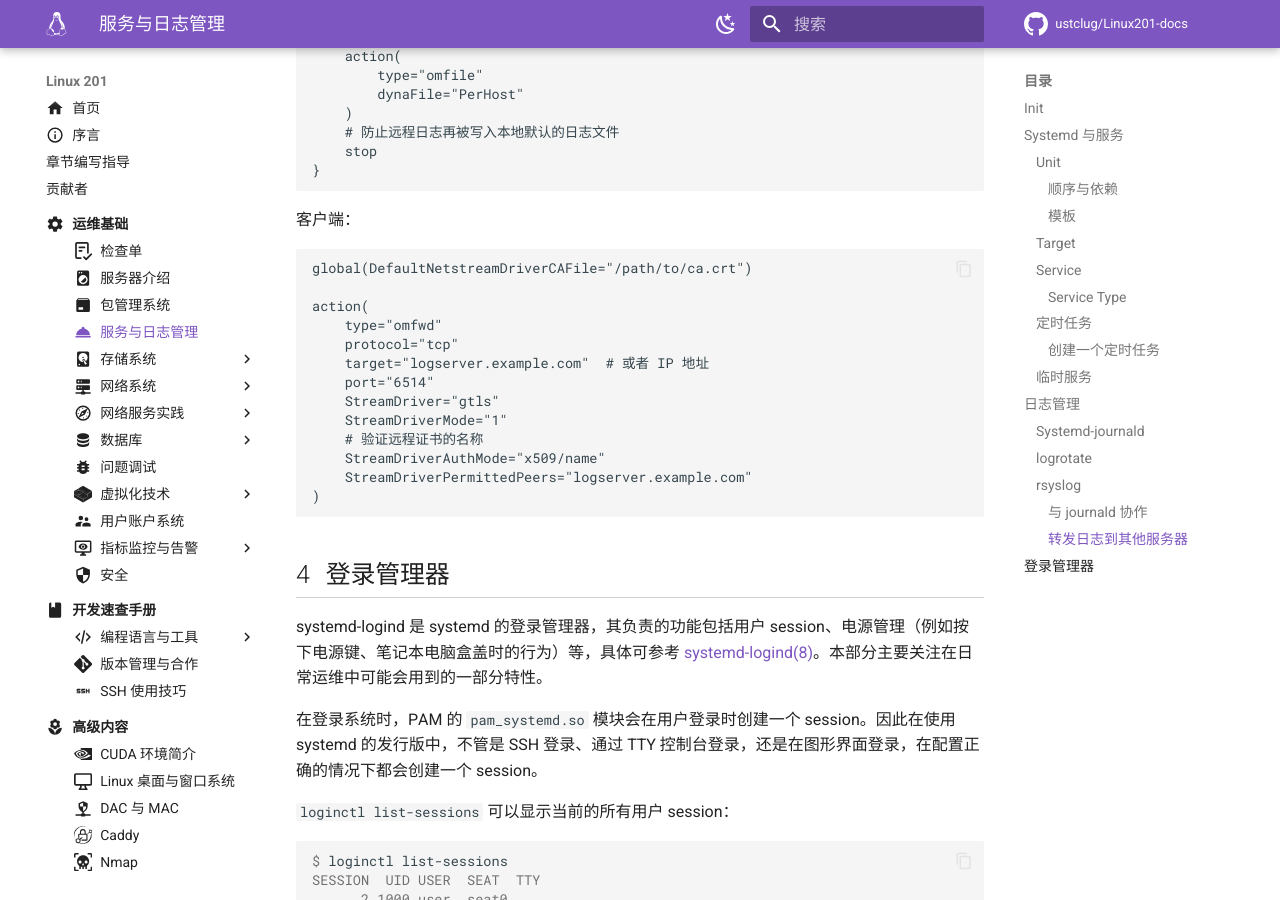
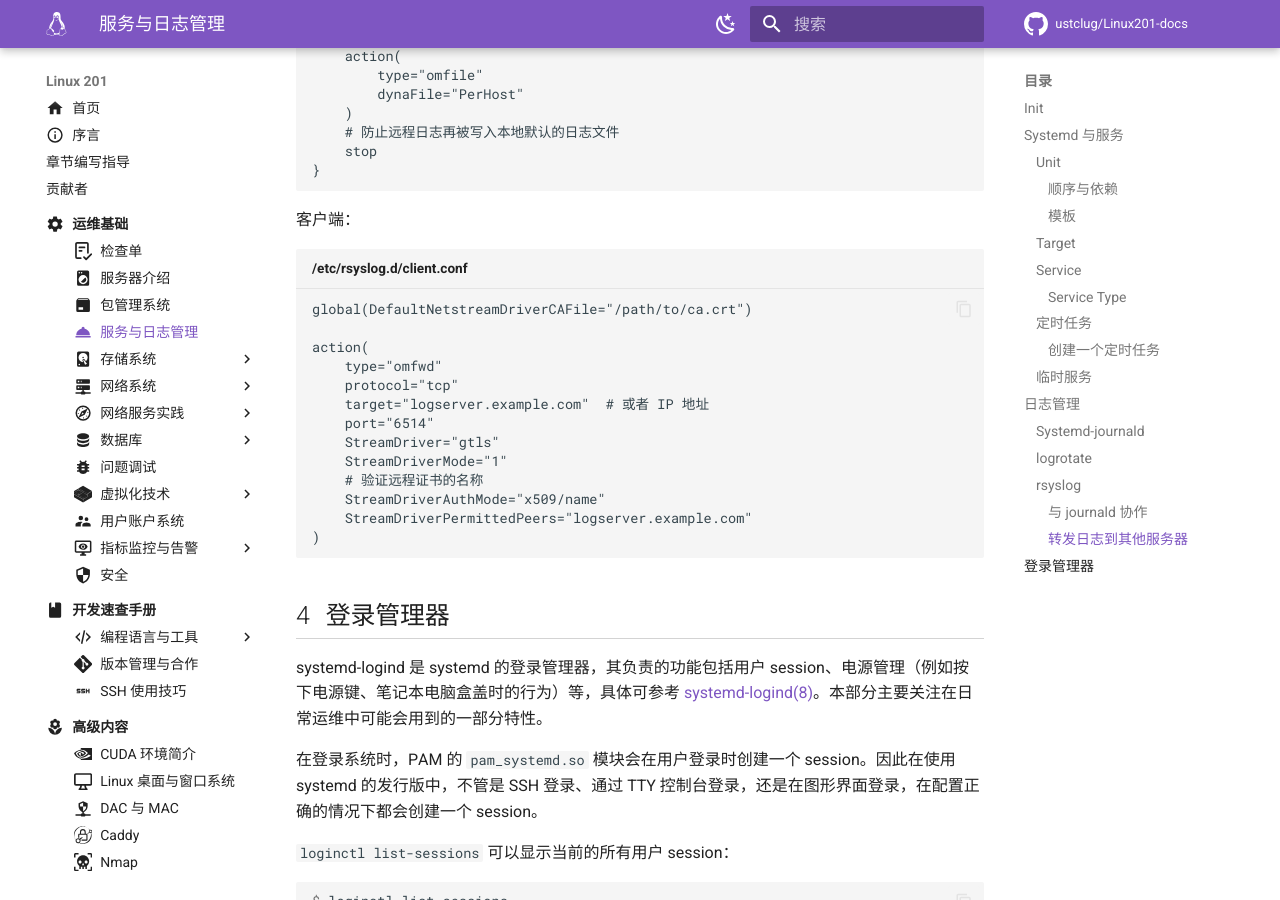
Before and after one commit to ustclug/Linux201-docs, an MkDocs documentation site: the page built from docs/ops/service.md, in a window 1280 px wide and 900 px high, scrolled down 18348 px. Built offline with MkDocs 1.6.1 and Material for MkDocs 9.7.7, drawn with Linux system fonts in a browser that asks for light colours; comment, search, counter and statistics services are not loaded.

Commit message:
ops/service: Add missing title

````diff
--- a/docs/ops/service.md
+++ b/docs/ops/service.md
@@ -656,7 +656,7 @@ if ($inputname == "imtcp") then {
 
 客户端：
 
-```conf
+```conf title="/etc/rsyslog.d/client.conf"
 global(DefaultNetstreamDriverCAFile="/path/to/ca.crt")
 
 action(
````
